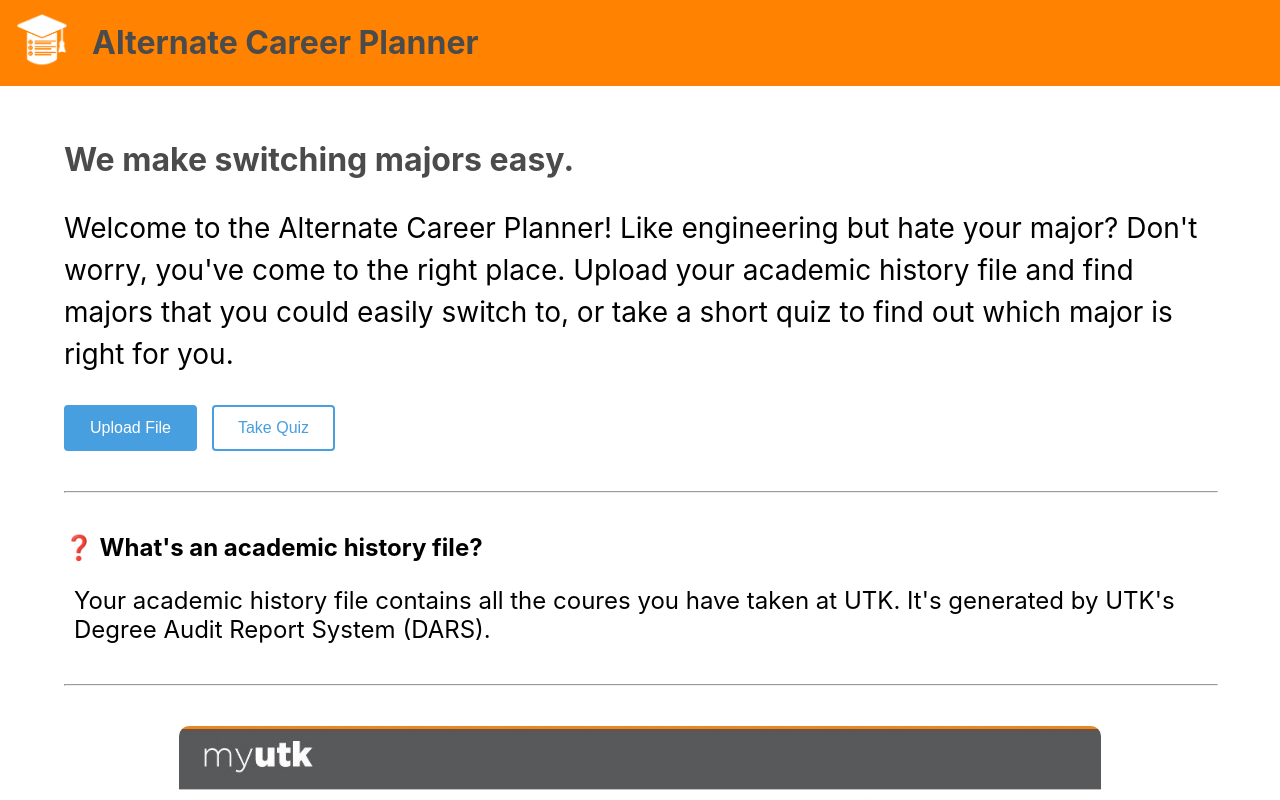
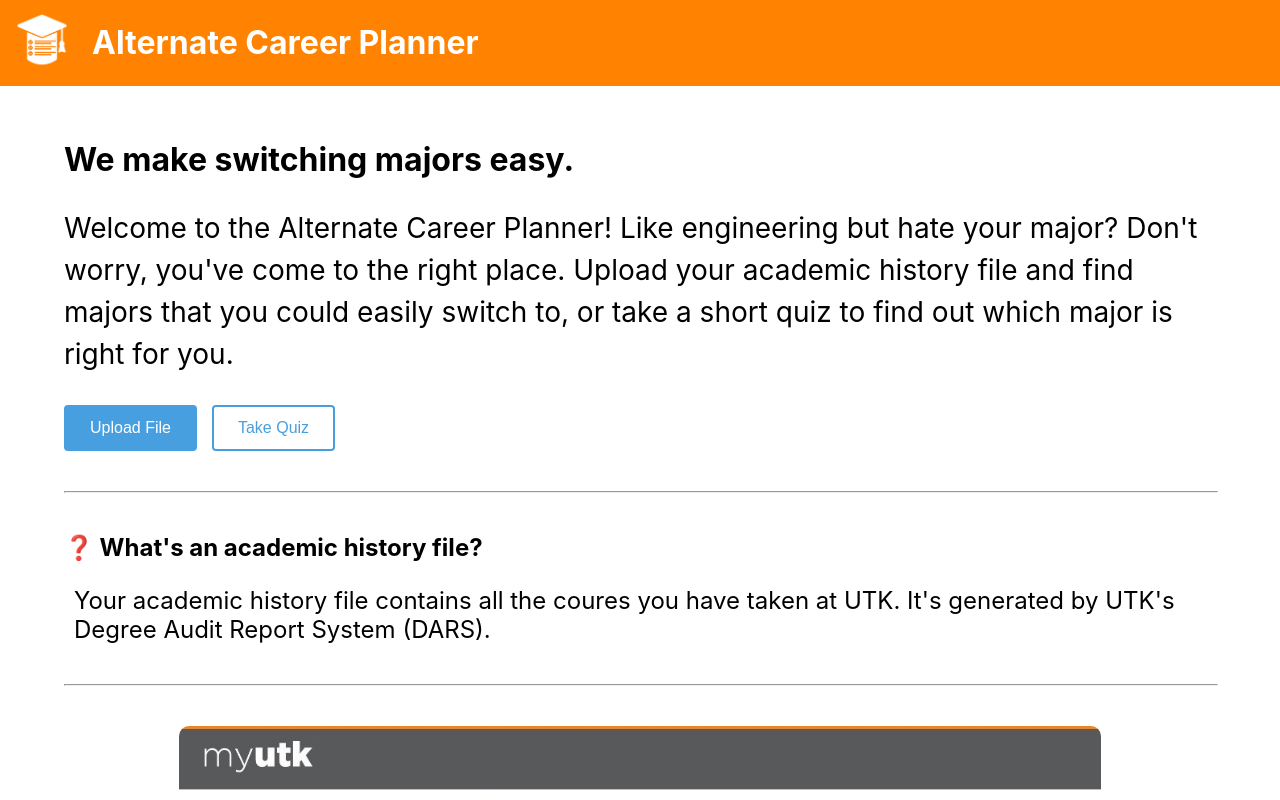
Before and after one commit to ryandperry/Alternate-Career-Planner, a React (Create React App) app in the folder alternate-career-planner/: page / in a window 1280 px wide. Shown: the top 800 px of the page. Built offline with nearby package versions, Linux system fonts and the light colour scheme; the HTML template or start-up script is replaced by a standard one.

Commit message:
Fixed header to correctly show the title in white

```diff
--- a/alternate-career-planner/src/views/MajorsListView/MajorsListView.css
+++ b/alternate-career-planner/src/views/MajorsListView/MajorsListView.css
@@ -3,6 +3,6 @@
  */
 
 /* Smokey Gray on titles */
-h1 {
+.similarMajorsHeader {
     color: #4B4B4B; /* Smokey Gray */
 }
--- a/alternate-career-planner/src/views/MajorsListView/MajorsListView.js
+++ b/alternate-career-planner/src/views/MajorsListView/MajorsListView.js
@@ -11,7 +11,7 @@ import MajorList from '../../components/MajorList/MajorList';
 const MajorsListView = ({ majors }) => {
     return (
         <div>
-            <h1> Similar Majors 🎓 </h1>
+            <h1 className='similarMajorsHeader'> Similar Majors 🎓 </h1>
             <p> Thanks for taking the interest quiz! Below are some majors that we think you'll enjoy. </p>
             <MajorList majors = {majors}/>
         </div>
```
